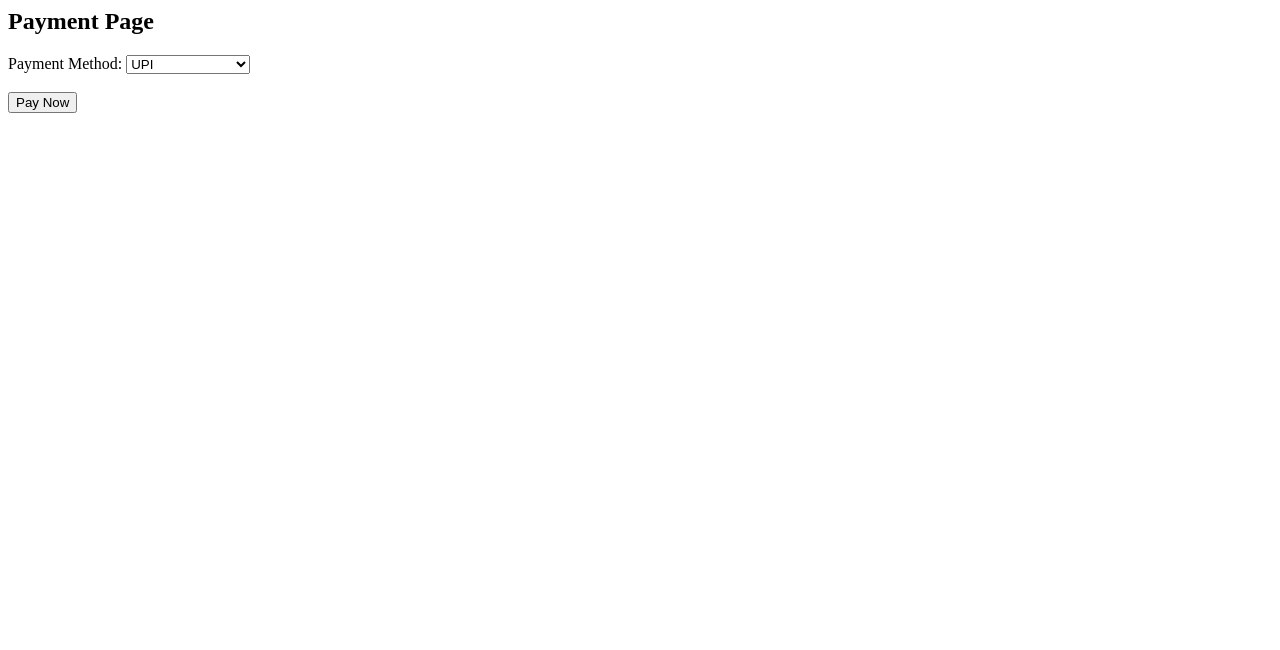
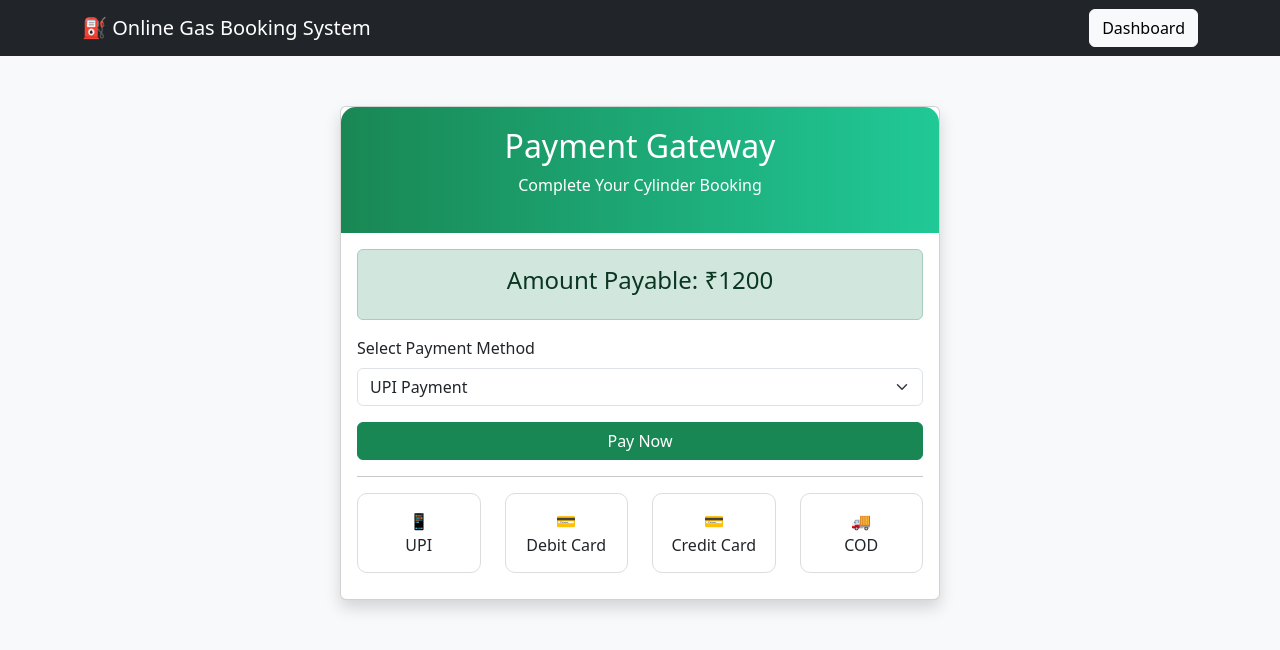
Before and after one commit to shravanikenchu-web/Online-Gas-Booking-System, a Flask app: template templates/06_payment.html in a window 1280 px wide. Shown: the top 650 px of the page. Run offline with Flask 3, Linux system fonts and the light colour scheme; the template is opened without the code that fills it, so the values that code supplies are empty.

Commit message:
Update 06_payment.html

```diff
--- a/templates/06_payment.html
+++ b/templates/06_payment.html
@@ -1,28 +1,142 @@
-<! DOCTYPE html>
-<html>
+<!DOCTYPE html>
+<html lang="en">
+
 <head>
+    <meta charset="UTF-8">
+    <meta name="viewport" content="width=device-width, initial-scale=1.0">
     <title>Payment</title>
+
+    <link href="https://cdn.jsdelivr.net/npm/bootstrap@5.3.3/dist/css/bootstrap.min.css" rel="stylesheet">
+
+    <style>
+        body{
+            background:#f8f9fa;
+        }
+
+        .payment-card{
+            max-width:600px;
+            margin:auto;
+            margin-top:50px;
+        }
+
+        .header{
+            background:linear-gradient(to right,#198754,#20c997);
+            color:white;
+            text-align:center;
+            padding:20px;
+            border-radius:15px 15px 0 0;
+        }
+
+        .method-card{
+            border:1px solid #ddd;
+            padding:15px;
+            border-radius:10px;
+            margin-bottom:10px;
+        }
+    </style>
 </head>
+
 <body>
 
-<h2>Payment Page</h2>
+<nav class="navbar navbar-dark bg-dark">
+    <div class="container">
+        <span class="navbar-brand">
+            ⛽ Online Gas Booking System
+        </span>
 
-<form method="POST">
+        <a href="/dashboard" class="btn btn-light">
+            Dashboard
+        </a>
+    </div>
+</nav>
 
-    <label>Payment Method:</label>
+<div class="container">
 
-    <select name="payment_method">
-        <option>UPI</option>
-        <option>Debit Card</option>
-        <option>Credit Card</option>
-        <option>Cash on Delivery</option>
-    </select>
+    <div class="card shadow payment-card">
 
-    <br><br>
+        <div class="header">
+            <h2>Payment Gateway</h2>
+            <p>Complete Your Cylinder Booking</p>
+        </div>
 
-    <button type="submit">Pay Now</button>
+        <div class="card-body">
 
-</form>
+            <div class="alert alert-success text-center">
+                <h4>Amount Payable: ₹1200</h4>
+            </div>
+
+            <form method="POST">
+
+                <label class="form-label">
+                    Select Payment Method
+                </label>
+
+                <select name="payment_method" class="form-select mb-3">
+
+                    <option value="UPI">
+                        UPI Payment
+                    </option>
+
+                    <option value="Debit Card">
+                        Debit Card
+                    </option>
+
+                    <option value="Credit Card">
+                        Credit Card
+                    </option>
+
+                    <option value="Cash on Delivery">
+                        Cash on Delivery
+                    </option>
+
+                </select>
+
+                <button type="submit"
+                        class="btn btn-success w-100">
+                    Pay Now
+                </button>
+
+            </form>
+
+            <hr>
+
+            <div class="row text-center">
+
+                <div class="col-md-3">
+                    <div class="method-card">
+                        📱<br>
+                        UPI
+                    </div>
+                </div>
+
+                <div class="col-md-3">
+                    <div class="method-card">
+                        💳<br>
+                        Debit Card
+                    </div>
+                </div>
+
+                <div class="col-md-3">
+                    <div class="method-card">
+                        💳<br>
+                        Credit Card
+                    </div>
+                </div>
+
+                <div class="col-md-3">
+                    <div class="method-card">
+                        🚚<br>
+                        COD
+                    </div>
+                </div>
+
+            </div>
+
+        </div>
+
+    </div>
+
+</div>
 
 </body>
 </html>
```
